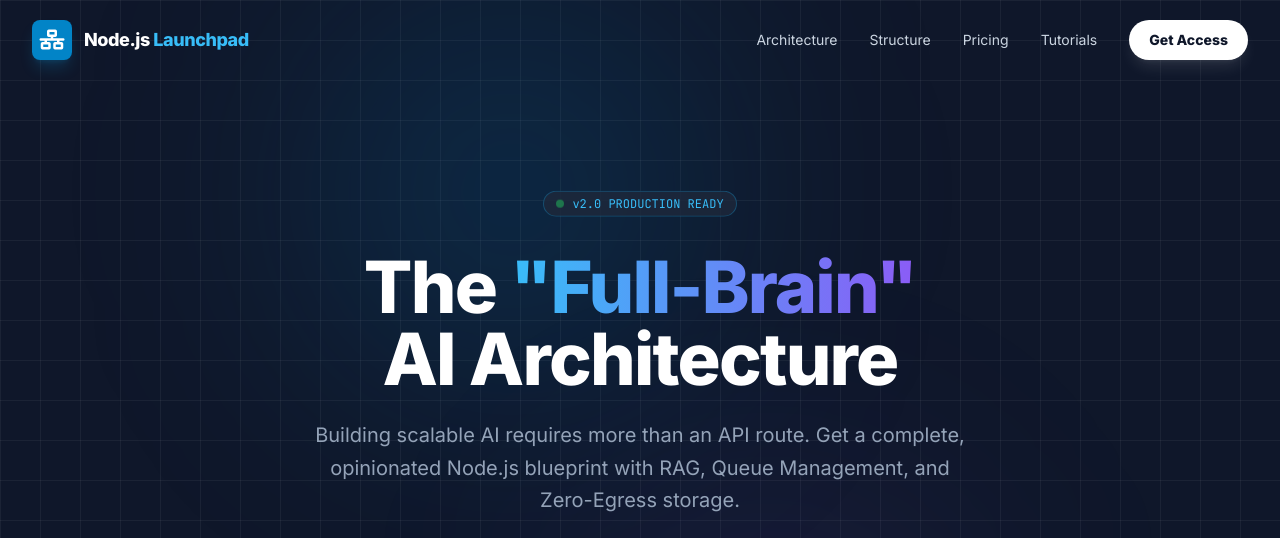
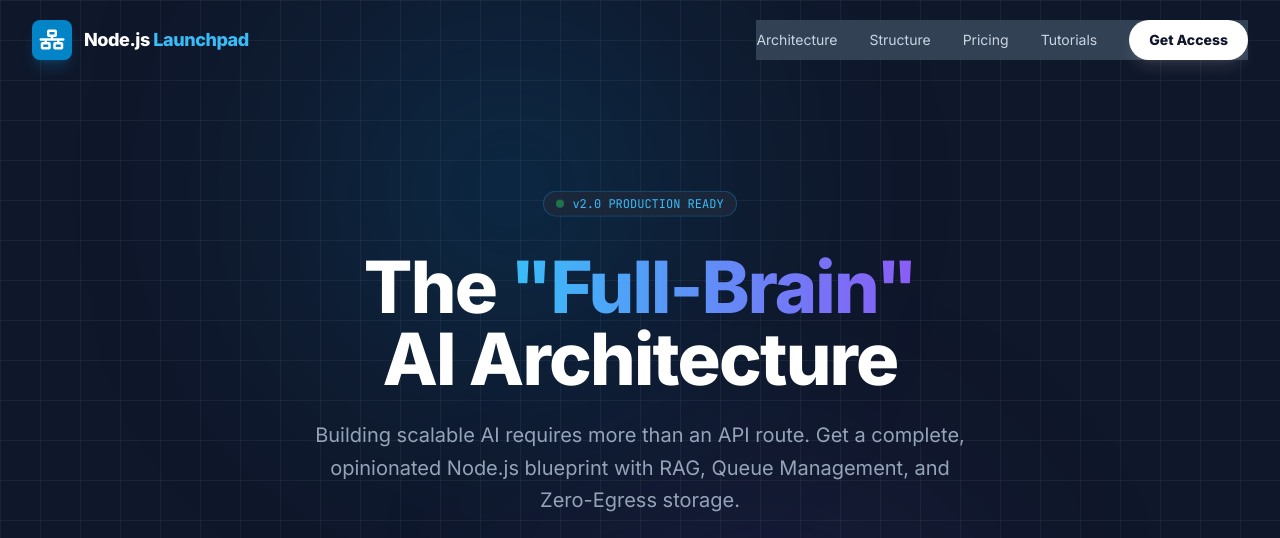
Before and after one commit to aymenkani/nodejs-enterprise-platform, a plain HTML site: page index.html in a window 1280 px wide. Shown: the top 538 px of the page. Drawn offline with nearby package versions, Linux system fonts and the light colour scheme.

Commit message:
change background color for navbar

```diff
--- a/index.html
+++ b/index.html
@@ -110,7 +110,7 @@
                 </div>
 
                 <!-- Desktop Menu -->
-                <div class="hidden md:flex space-x-8 items-center">
+                <div class="hidden md:flex space-x-8 items-center bg-dark-700">
                     <a href="#features" class="hover:text-brand-400 transition-colors text-sm font-medium">Architecture</a>
                     <a href="#structure" class="hover:text-brand-400 transition-colors text-sm font-medium">Structure</a>
                     <a href="#pricing" class="hover:text-brand-400 transition-colors text-sm font-medium">Pricing</a>
```
